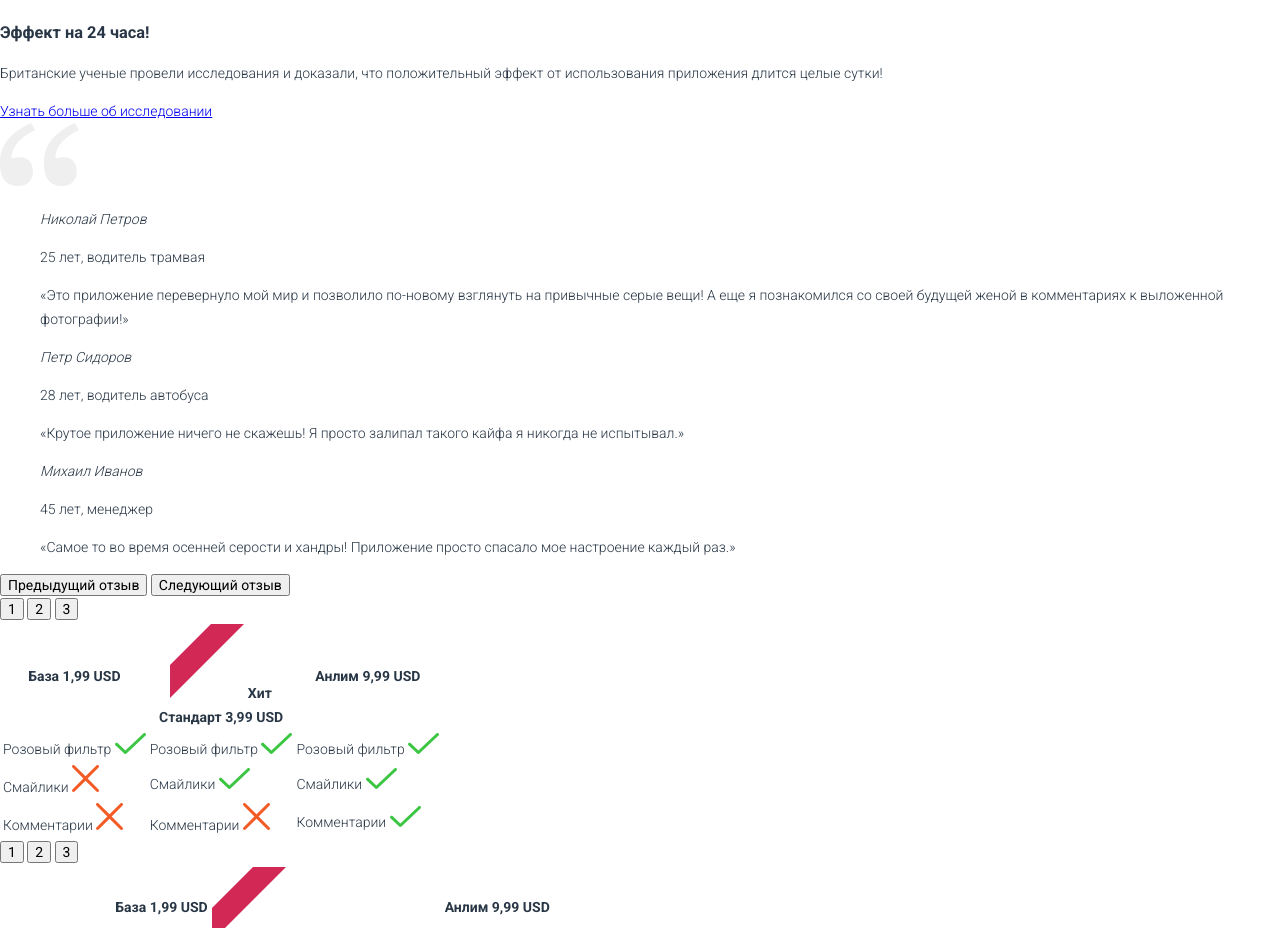
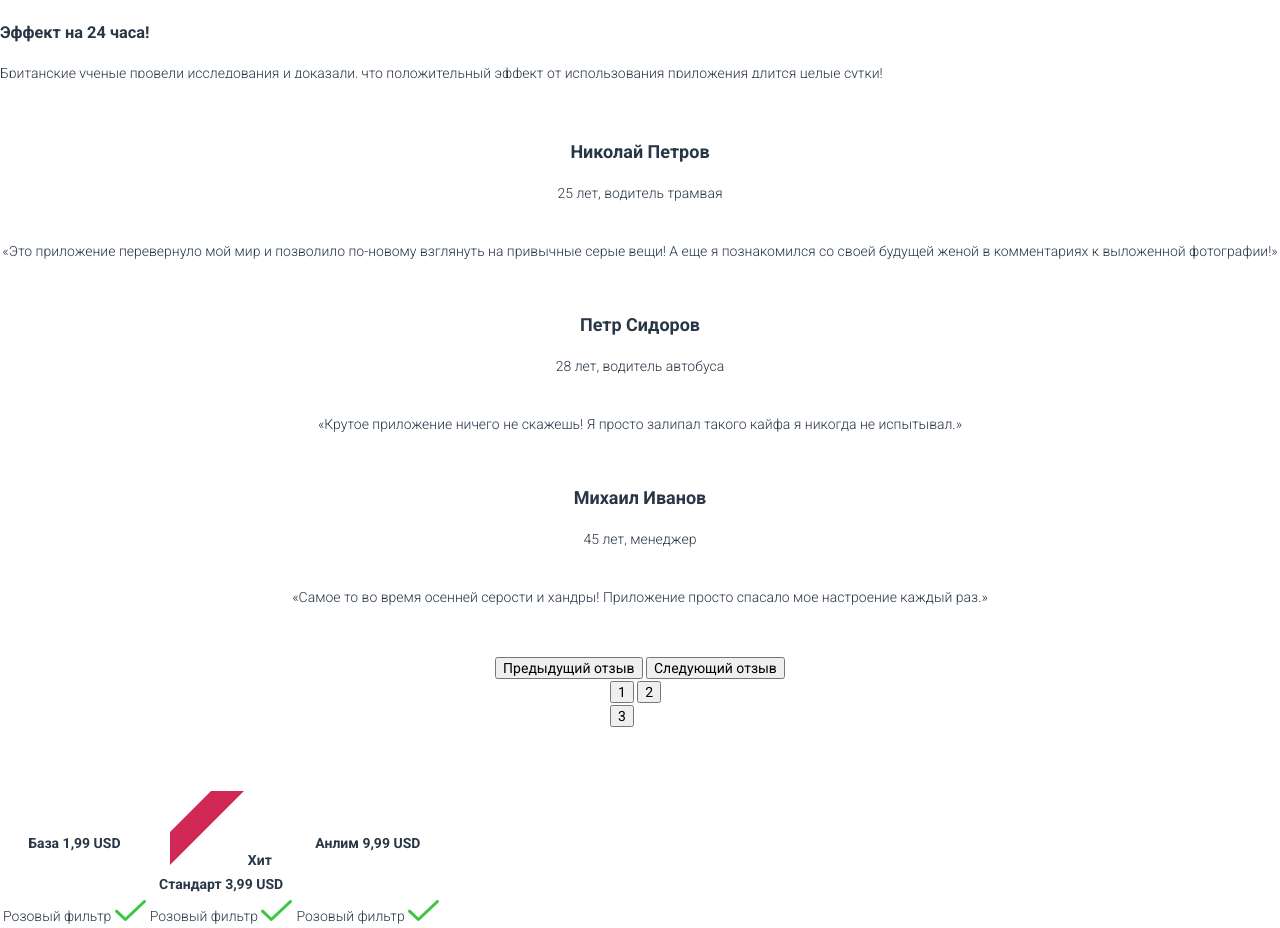
Before and after one commit to vv-tomilin/pink_adaptive_repushed, a website: page #source/index.html in a window 1280 px wide. Shown: the part 2348-3276 px from the top of the page. Drawn offline with nearby package versions, Linux system fonts and the light colour scheme; files that its build step writes are made by us from their sources.

Commit message:
добавил стили для блока обратной связи

```diff
--- /dev/null
+++ b/#source/scss/blocks/feedback.scss
@@ -0,0 +1,69 @@
+.feedback {
+
+	&__ico {
+		display: none;
+	}
+
+	&__list {
+		margin: 0;
+		padding: 0;
+
+		text-align: center;
+
+		position: relative;
+
+		background-color: $basic-bg-white;
+
+		&::before {
+			display: block;
+			content: "";
+			width: 100%;
+			height: 45px;
+			background-color: inherit;
+			position: absolute;
+			top: -59px;
+			left: 0;
+
+			z-index: 5;
+		}
+	}
+
+	&item {
+		margin: 0;
+		padding: 0;
+	}
+
+	&__autor-name {
+		font-size: 18px;
+		line-height: 30px;
+		font-weight: bold;
+		font-style: normal;
+	}
+
+	&__about-autor {
+		@media(max-width: $mobile-width-only) {
+			display: none;
+		}
+	}
+
+	&__text {
+		padding: 0;
+		margin-block-start: 31px;
+		margin-block-end: 44px;
+		margin-inline-start: -5.5%;
+		margin-inline-end: -5.5%;
+
+		&-decor {
+			line-height: 30px;
+			font-weight: 300;
+		}
+	}
+
+	&__toggles {
+		width: 60px;
+		margin: 0 auto;
+
+		margin-bottom: 60px;
+	}
+
+}
--- a/#source/scss/style.scss
+++ b/#source/scss/style.scss
@@ -10,3 +10,4 @@
 @import "blocks/intro.scss";
 @import "blocks/features.scss";
 @import "blocks/effect.scss";
+@import "blocks/feedback.scss";
```
